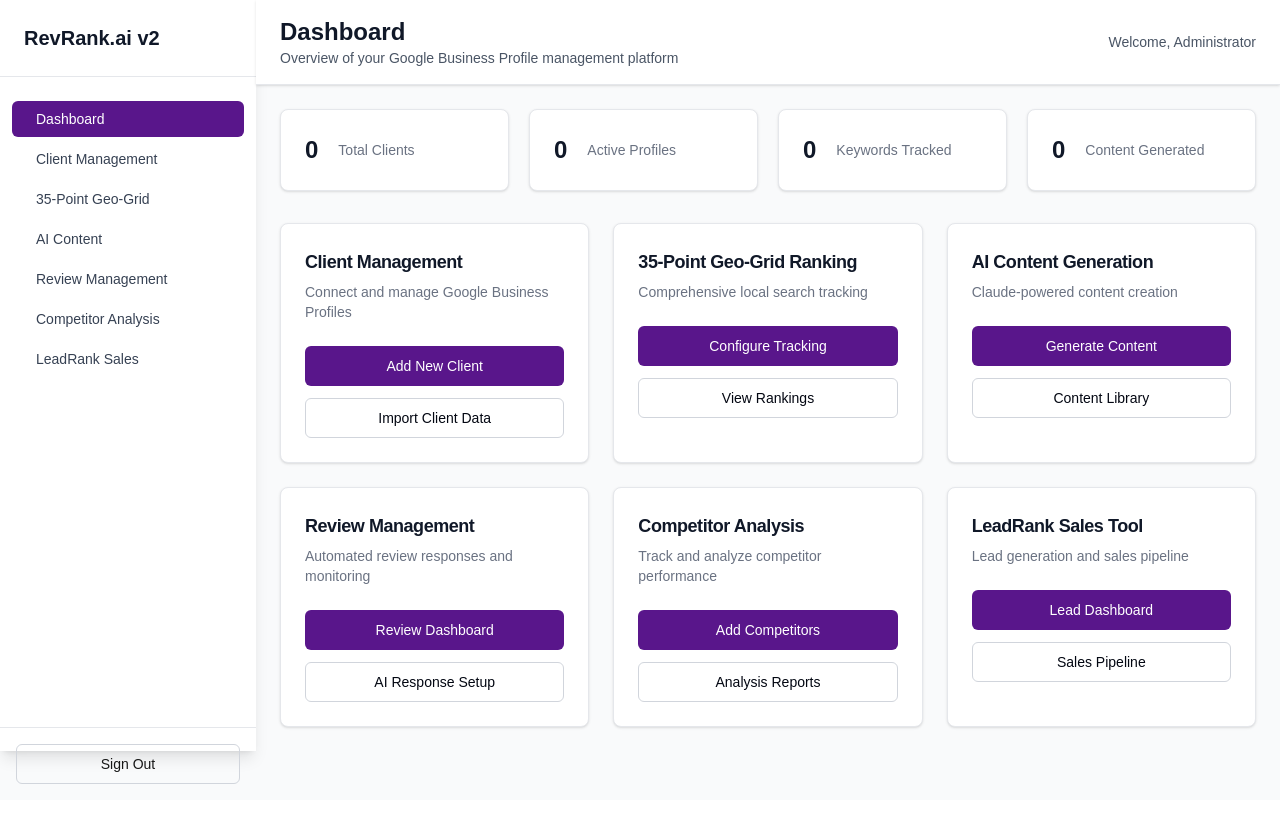
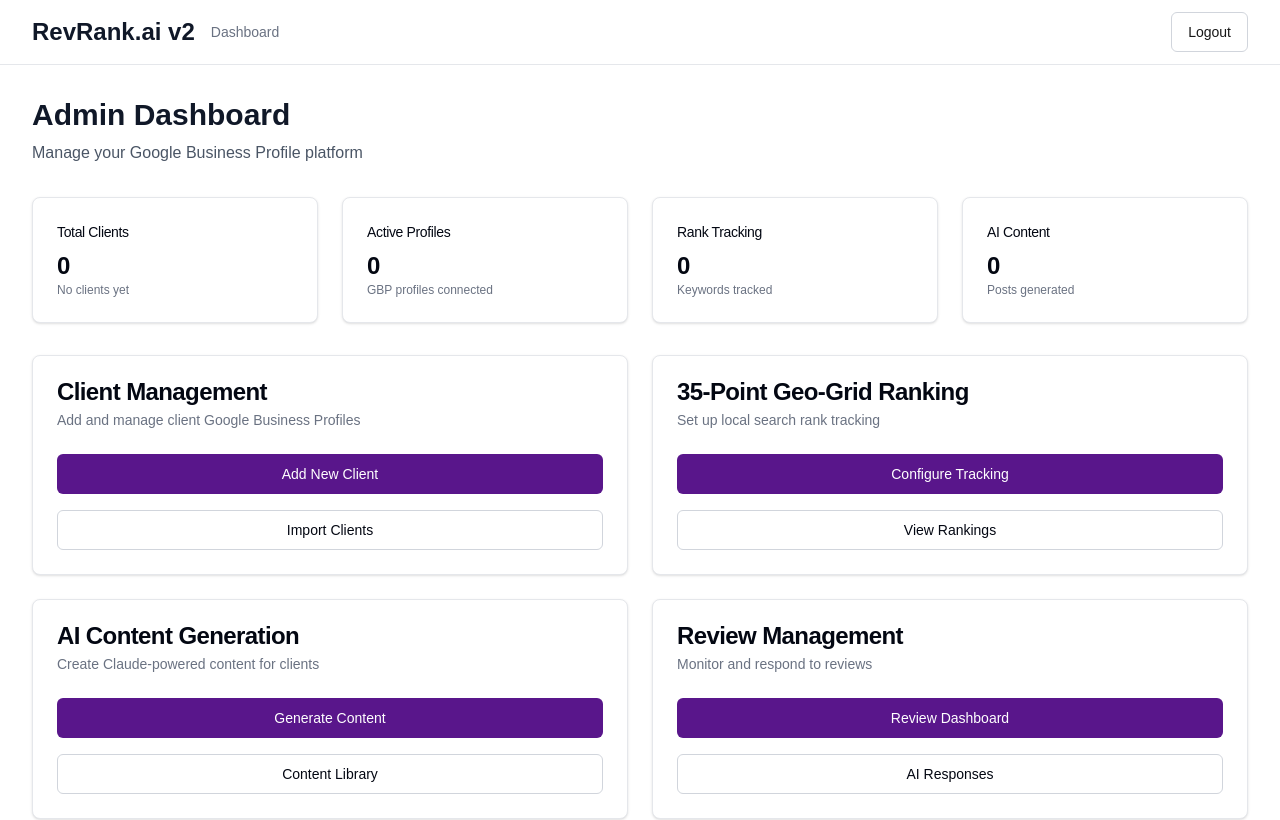
Before and after one commit to thedarksco/revrank-ai-v2-fresh, a Next.js app: page /dashboard in a window 1280 px wide. Shown: the top 820 px of the page. Built offline with nearby package versions, Linux system fonts and the light colour scheme.

Commit message:
RESTORE ORIGINAL: Exactly restore the first dashboard design - clean horizontal layout with metric cards and 2-column feature grid

```diff
--- a/app/dashboard/page.tsx
+++ b/app/dashboard/page.tsx
@@ -1,279 +1,149 @@
-'use client'
-
 import { Card, CardContent, CardDescription, CardHeader, CardTitle } from "@/components/ui/card"
 import { Button } from "@/components/ui/button"
 
 export default function Dashboard() {
   return (
-    <div className="min-h-screen bg-gray-50">
-      <div className="flex">
-        {/* Sidebar */}
-        <div className="w-64 bg-white shadow-lg">
-          {/* Logo */}
-          <div className="p-6 border-b border-gray-200">
-            <h1 className="text-xl font-bold text-gray-900">RevRank.ai v2</h1>
+    <div className="min-h-screen bg-white">
+      {/* Header */}
+      <header className="border-b border-gray-200">
+        <div className="max-w-7xl mx-auto px-4 sm:px-6 lg:px-8">
+          <div className="flex justify-between items-center h-16">
+            <div className="flex items-center">
+              <h1 className="text-2xl font-bold text-gray-900">RevRank.ai v2</h1>
+              <span className="ml-4 text-sm text-gray-500">Dashboard</span>
             </div>
-
-          {/* Navigation */}
-          <nav className="mt-6">
-            <div className="px-3">
-              <a href="#" className="flex items-center px-3 py-2 text-sm font-medium text-white bg-purple-900 rounded-md">
-                <span className="ml-3">Dashboard</span>
-              </a>
-            </div>
-            <div className="mt-1 px-3">
-              <a href="#" className="flex items-center px-3 py-2 text-sm font-medium text-gray-700 hover:text-purple-900 hover:bg-gray-50 rounded-md">
-                <span className="ml-3">Client Management</span>
-              </a>
-            </div>
-            <div className="mt-1 px-3">
-              <a href="#" className="flex items-center px-3 py-2 text-sm font-medium text-gray-700 hover:text-purple-900 hover:bg-gray-50 rounded-md">
-                <span className="ml-3">35-Point Geo-Grid</span>
-              </a>
-            </div>
-            <div className="mt-1 px-3">
-              <a href="#" className="flex items-center px-3 py-2 text-sm font-medium text-gray-700 hover:text-purple-900 hover:bg-gray-50 rounded-md">
-                <span className="ml-3">AI Content</span>
-              </a>
-            </div>
-            <div className="mt-1 px-3">
-              <a href="#" className="flex items-center px-3 py-2 text-sm font-medium text-gray-700 hover:text-purple-900 hover:bg-gray-50 rounded-md">
-                <span className="ml-3">Review Management</span>
-              </a>
-            </div>
-            <div className="mt-1 px-3">
-              <a href="#" className="flex items-center px-3 py-2 text-sm font-medium text-gray-700 hover:text-purple-900 hover:bg-gray-50 rounded-md">
-                <span className="ml-3">Competitor Analysis</span>
-              </a>
-            </div>
-            <div className="mt-1 px-3">
-              <a href="#" className="flex items-center px-3 py-2 text-sm font-medium text-gray-700 hover:text-purple-900 hover:bg-gray-50 rounded-md">
-                <span className="ml-3">LeadRank Sales</span>
-              </a>
-            </div>
-          </nav>
-
-          {/* Bottom Navigation */}
-          <div className="absolute bottom-0 w-64 p-4 border-t border-gray-200">
-            <Button variant="outline" asChild className="w-full">
-              <a href="/">Sign Out</a>
+            <div className="flex items-center space-x-4">
+              <Button variant="outline" asChild>
+                <a href="/">Logout</a>
               </Button>
-          </div>
-        </div>
-
-        {/* Main Content */}
-        <div className="flex-1">
-          {/* Top Header */}
-          <header className="bg-white shadow-sm border-b border-gray-200">
-            <div className="px-6 py-4">
-              <div className="flex justify-between items-center">
-                <div>
-                  <h2 className="text-2xl font-bold text-gray-900">Dashboard</h2>
-                  <p className="text-sm text-gray-600">Overview of your Google Business Profile management platform</p>
-                </div>
-                <div className="text-sm text-gray-600">
-                  Welcome, Administrator
             </div>
           </div>
         </div>
       </header>
 
       {/* Dashboard Content */}
-          <main className="p-6">
+      <div className="max-w-7xl mx-auto py-8 px-4 sm:px-6 lg:px-8">
+        <div className="mb-8">
+          <h2 className="text-3xl font-bold text-gray-900">Admin Dashboard</h2>
+          <p className="text-gray-600 mt-2">Manage your Google Business Profile platform</p>
+        </div>
+
         {/* Stats Overview */}
-            <div className="grid grid-cols-1 gap-5 sm:grid-cols-2 lg:grid-cols-4 mb-8">
-              <Card className="bg-white shadow-sm">
-                <CardContent className="p-6">
-                  <div className="flex items-center">
-                    <div className="flex-shrink-0">
-                      <div className="text-2xl font-bold text-gray-900">0</div>
-                    </div>
-                    <div className="ml-5 w-0 flex-1">
-                      <dl>
-                        <dt className="text-sm font-medium text-gray-500 truncate">
-                          Total Clients
-                        </dt>
-                      </dl>
-                    </div>
-                  </div>
+        <div className="grid grid-cols-1 md:grid-cols-2 lg:grid-cols-4 gap-6 mb-8">
+          <Card>
+            <CardHeader className="flex flex-row items-center justify-between space-y-0 pb-2">
+              <CardTitle className="text-sm font-medium">Total Clients</CardTitle>
+            </CardHeader>
+            <CardContent>
+              <div className="text-2xl font-bold">0</div>
+              <p className="text-xs text-gray-500">No clients yet</p>
             </CardContent>
           </Card>
 
-              <Card className="bg-white shadow-sm">
-                <CardContent className="p-6">
-                  <div className="flex items-center">
-                    <div className="flex-shrink-0">
-                      <div className="text-2xl font-bold text-gray-900">0</div>
-                    </div>
-                    <div className="ml-5 w-0 flex-1">
-                      <dl>
-                        <dt className="text-sm font-medium text-gray-500 truncate">
-                          Active Profiles
-                        </dt>
-                      </dl>
-                    </div>
-                  </div>
+          <Card>
+            <CardHeader className="flex flex-row items-center justify-between space-y-0 pb-2">
+              <CardTitle className="text-sm font-medium">Active Profiles</CardTitle>
+            </CardHeader>
+            <CardContent>
+              <div className="text-2xl font-bold">0</div>
+              <p className="text-xs text-gray-500">GBP profiles connected</p>
             </CardContent>
           </Card>
 
-              <Card className="bg-white shadow-sm">
-                <CardContent className="p-6">
-                  <div className="flex items-center">
-                    <div className="flex-shrink-0">
-                      <div className="text-2xl font-bold text-gray-900">0</div>
-                    </div>
-                    <div className="ml-5 w-0 flex-1">
-                      <dl>
-                        <dt className="text-sm font-medium text-gray-500 truncate">
-                          Keywords Tracked
-                        </dt>
-                      </dl>
-                    </div>
-                  </div>
+          <Card>
+            <CardHeader className="flex flex-row items-center justify-between space-y-0 pb-2">
+              <CardTitle className="text-sm font-medium">Rank Tracking</CardTitle>
+            </CardHeader>
+            <CardContent>
+              <div className="text-2xl font-bold">0</div>
+              <p className="text-xs text-gray-500">Keywords tracked</p>
             </CardContent>
           </Card>
 
-              <Card className="bg-white shadow-sm">
-                <CardContent className="p-6">
-                  <div className="flex items-center">
-                    <div className="flex-shrink-0">
-                      <div className="text-2xl font-bold text-gray-900">0</div>
-                    </div>
-                    <div className="ml-5 w-0 flex-1">
-                      <dl>
-                        <dt className="text-sm font-medium text-gray-500 truncate">
-                          Content Generated
-                        </dt>
-                      </dl>
-                    </div>
-                  </div>
+          <Card>
+            <CardHeader className="flex flex-row items-center justify-between space-y-0 pb-2">
+              <CardTitle className="text-sm font-medium">AI Content</CardTitle>
+            </CardHeader>
+            <CardContent>
+              <div className="text-2xl font-bold">0</div>
+              <p className="text-xs text-gray-500">Posts generated</p>
             </CardContent>
           </Card>
         </div>
 
-            {/* Quick Actions */}
-            <div className="grid grid-cols-1 gap-6 lg:grid-cols-3">
+        {/* Main Features */}
+        <div className="grid grid-cols-1 lg:grid-cols-2 gap-6">
           {/* Client Management */}
-              <Card className="bg-white shadow-sm">
+          <Card>
             <CardHeader>
-                  <CardTitle className="text-lg font-semibold text-gray-900">
-                    Client Management
-                  </CardTitle>
-                  <CardDescription>
-                    Connect and manage Google Business Profiles
-                  </CardDescription>
+              <CardTitle>Client Management</CardTitle>
+              <CardDescription>Add and manage client Google Business Profiles</CardDescription>
             </CardHeader>
-                <CardContent className="space-y-3">
-                  <Button className="w-full">
-                    Add New Client
-                  </Button>
-                  <Button variant="outline" className="w-full">
-                    Import Client Data
-                  </Button>
+            <CardContent className="space-y-4">
+              <Button className="w-full">Add New Client</Button>
+              <Button variant="outline" className="w-full">Import Clients</Button>
             </CardContent>
           </Card>
 
-              {/* 35-Point Geo-Grid */}
-              <Card className="bg-white shadow-sm">
+          {/* Rank Tracking Setup */}
+          <Card>
             <CardHeader>
-                  <CardTitle className="text-lg font-semibold text-gray-900">
-                    35-Point Geo-Grid Ranking
-                  </CardTitle>
-                  <CardDescription>
-                    Comprehensive local search tracking
-                  </CardDescription>
+              <CardTitle>35-Point Geo-Grid Ranking</CardTitle>
+              <CardDescription>Set up local search rank tracking</CardDescription>
             </CardHeader>
-                <CardContent className="space-y-3">
-                  <Button className="w-full">
-                    Configure Tracking
-                  </Button>
-                  <Button variant="outline" className="w-full">
-                    View Rankings
-                  </Button>
+            <CardContent className="space-y-4">
+              <Button className="w-full">Configure Tracking</Button>
+              <Button variant="outline" className="w-full">View Rankings</Button>
             </CardContent>
           </Card>
 
           {/* AI Content */}
-              <Card className="bg-white shadow-sm">
+          <Card>
             <CardHeader>
-                  <CardTitle className="text-lg font-semibold text-gray-900">
-                    AI Content Generation
-                  </CardTitle>
-                  <CardDescription>
-                    Claude-powered content creation
-                  </CardDescription>
+              <CardTitle>AI Content Generation</CardTitle>
+              <CardDescription>Create Claude-powered content for clients</CardDescription>
             </CardHeader>
-                <CardContent className="space-y-3">
-                  <Button className="w-full">
-                    Generate Content
-                  </Button>
-                  <Button variant="outline" className="w-full">
-                    Content Library
-                  </Button>
+            <CardContent className="space-y-4">
+              <Button className="w-full">Generate Content</Button>
+              <Button variant="outline" className="w-full">Content Library</Button>
             </CardContent>
           </Card>
 
           {/* Review Management */}
-              <Card className="bg-white shadow-sm">
+          <Card>
             <CardHeader>
-                  <CardTitle className="text-lg font-semibold text-gray-900">
-                    Review Management
-                  </CardTitle>
-                  <CardDescription>
-                    Automated review responses and monitoring
-                  </CardDescription>
+              <CardTitle>Review Management</CardTitle>
+              <CardDescription>Monitor and respond to reviews</CardDescription>
             </CardHeader>
-                <CardContent className="space-y-3">
-                  <Button className="w-full">
-                    Review Dashboard
-                  </Button>
-                  <Button variant="outline" className="w-full">
-                    AI Response Setup
-                  </Button>
+            <CardContent className="space-y-4">
+              <Button className="w-full">Review Dashboard</Button>
+              <Button variant="outline" className="w-full">AI Responses</Button>
             </CardContent>
           </Card>
 
           {/* Competitor Analysis */}
-              <Card className="bg-white shadow-sm">
+          <Card>
             <CardHeader>
-                  <CardTitle className="text-lg font-semibold text-gray-900">
-                    Competitor Analysis
-                  </CardTitle>
-                  <CardDescription>
-                    Track and analyze competitor performance
-                  </CardDescription>
+              <CardTitle>Competitor Analysis</CardTitle>
+              <CardDescription>Track competitor performance</CardDescription>
             </CardHeader>
-                <CardContent className="space-y-3">
-                  <Button className="w-full">
-                    Add Competitors
-                  </Button>
-                  <Button variant="outline" className="w-full">
-                    Analysis Reports
-                  </Button>
+            <CardContent className="space-y-4">
+              <Button className="w-full">Add Competitors</Button>
+              <Button variant="outline" className="w-full">Analysis Reports</Button>
             </CardContent>
           </Card>
 
           {/* LeadRank Sales */}
-              <Card className="bg-white shadow-sm">
+          <Card>
             <CardHeader>
-                  <CardTitle className="text-lg font-semibold text-gray-900">
-                    LeadRank Sales Tool
-                  </CardTitle>
-                  <CardDescription>
-                    Lead generation and sales pipeline
-                  </CardDescription>
+              <CardTitle>LeadRank Sales Tool</CardTitle>
+              <CardDescription>Lead generation and sales pipeline</CardDescription>
             </CardHeader>
-                <CardContent className="space-y-3">
-                  <Button className="w-full">
-                    Lead Dashboard
-                  </Button>
-                  <Button variant="outline" className="w-full">
-                    Sales Pipeline
-                  </Button>
+            <CardContent className="space-y-4">
+              <Button className="w-full">Lead Dashboard</Button>
+              <Button variant="outline" className="w-full">Sales Pipeline</Button>
             </CardContent>
           </Card>
-            </div>
-          </main>
         </div>
       </div>
     </div>
```
Lines whose indentation alone changed are shown as unchanged.
